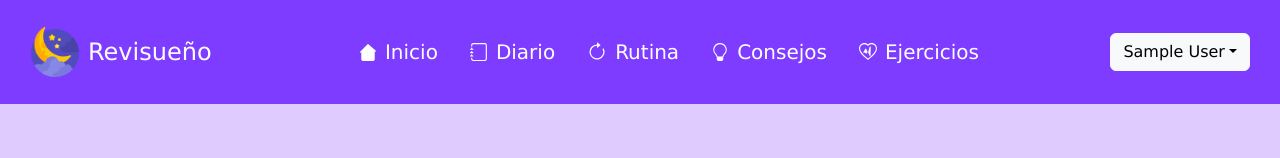
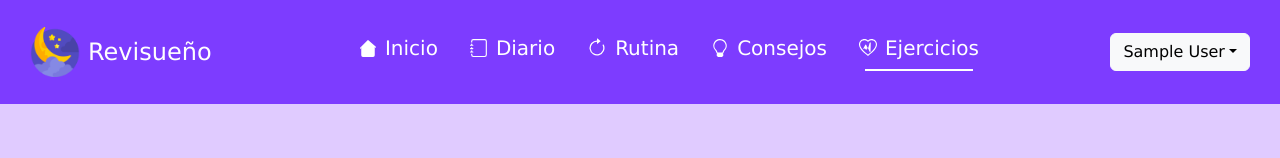
Before and after one commit to dareyesos15/revisueno, a React (Vite) app in the folder frontend/: page /exercise in a window 1280 px wide. Shown: the top 158 px of the page. Built offline with nearby package versions, Linux system fonts and the light colour scheme; no server answers; sample sign-in values are in the browser's storage.

Commit message:
feat: se cambia el diseño del componente navbar

```diff
--- a/frontend/src/components/AdviceList.jsx
+++ b/frontend/src/components/AdviceList.jsx
@@ -16,7 +16,7 @@ function AdviceList() {
           <div key={a.id} className="col-12 col-md-6">
             <div className="card shadow-sm h-100">
               <div className="card-body">
-                <h5 className="card-title">{a.title}</h5>
+                <h5 className="card-title fw-bold">{a.title}</h5>
                 <p className="card-text">{a.description}</p>
               </div>
             </div>
--- a/frontend/src/components/Exercise.jsx
+++ b/frontend/src/components/Exercise.jsx
@@ -47,7 +47,7 @@ function Exercise() {
                   </>
                 )}
                 <div className="card-body d-flex flex-column">
-                  <h5 className="card-title">{e.nombre}</h5>
+                  <h5 className="card-title fw-bold">{e.nombre}</h5>
                   <p className="card-text">{e.descripcion}</p>
                   <p className="text-muted mt-auto">
                     ⏱️ Duración: {e.duracion} minutos
--- a/frontend/src/components/Navbar.jsx
+++ b/frontend/src/components/Navbar.jsx
@@ -1,128 +1,133 @@
 import React, { useState, useRef, useEffect } from "react"
-import { Link, useNavigate } from "react-router-dom"
+import { Link, NavLink, useNavigate } from "react-router-dom"
 import Moon from "../assets/moon.png"
 
 function Navbar({ currentUser, setCurrentUser }) {
   const navigate = useNavigate()
-  const [showDropdown, setShowDropdown] = useState(false)
-  const dropdownRef = useRef(null)
+  const [showUserDropdown, setShowUserDropdown] = useState(false)
+  const [showMobileMenu, setShowMobileMenu] = useState(false)
+  const userDropdownRef = useRef(null)
+  const mobileMenuRef = useRef(null)
 
   const handleLogout = () => {
     setCurrentUser(null)
-    localStorage.removeItem("currentUser") // limpiar también localStorage
-    navigate("/select") // volver a selección de usuario
+    localStorage.removeItem("currentUser")
+    navigate("/select")
   }
 
-  // Cierra el menú si haces click fuera
   useEffect(() => {
     function handleClickOutside(event) {
-      if (dropdownRef.current && !dropdownRef.current.contains(event.target)) {
-        setShowDropdown(false)
+      if (userDropdownRef.current && !userDropdownRef.current.contains(event.target)) {
+        setShowUserDropdown(false)
+      }
+      if (mobileMenuRef.current && !mobileMenuRef.current.contains(event.target)) {
+        setShowMobileMenu(false)
       }
     }
     document.addEventListener("mousedown", handleClickOutside)
     return () => document.removeEventListener("mousedown", handleClickOutside)
   }, [])
 
+  const navLinks = (
+    <>
+      <NavLink
+        to="/start"
+        className={({ isActive }) => "nav-link fs-5 d-flex align-items-center justify-content-start justify-content-lg-center gap-2 mx-lg-3 navitem" + (isActive ? " active" : "")}
+      >
+        <svg xmlns="http://www.w3.org/2000/svg" width="18" height="18" fill="currentColor" className="bi bi-house" viewBox="0 0 16 16">
+          <path d="M8.354 1.146a.5.5 0 0 0-.708 0l-6.647 6.647a.5.5 0 0 0 .708.708L2 7.207V14.5A1.5 1.5 0 0 0 3.5 16h9a1.5 1.5 0 0 0 1.5-1.5V7.207l.293.294a.5.5 0 0 0 .708-.708L8.354 1.146z" />
+        </svg>
+        <span>Inicio</span>
+      </NavLink>
+      <NavLink
+        to="/diary"
+        className={({ isActive }) => "nav-link fs-5 d-flex align-items-center justify-content-start justify-content-lg-center gap-2 mx-lg-3 navitem" + (isActive ? " active" : "")}
+      >
+        <svg xmlns="http://www.w3.org/2000/svg" width="18" height="18" fill="currentColor" className="bi bi-journal" viewBox="0 0 16 16">
+          <path d="M3 0h10a2 2 0 0 1 2 2v12a2 2 0 0 1-2 2H3a2 2 0 0 1-2-2v-1h1v1a1 1 0 0 0 1 1h10a1 1 0 0 0 1-1V2a1 1 0 0 0-1-1H3a1 1 0 0 0-1 1v1H1V2a2 2 0 0 1 2-2" />
+          <path d="M1 5v-.5a.5.5 0 0 1 1 0V5h.5a.5.5 0 0 1 0 1h-2a.5.5 0 0 1 0-1zm0 3v-.5a.5.5 0 0 1 1 0V8h.5a.5.5 0 0 1 0 1h-2a.5.5 0 0 1 0-1zm0 3v-.5a.5.5 0 0 1 1 0v.5h.5a.5.5 0 0 1 0 1h-2a.5.5 0 0 1 0-1z" />
+        </svg>
+        <span>Diario</span>
+      </NavLink>
+      <NavLink
+        to="/routines"
+        className={({ isActive }) => "nav-link fs-5 d-flex align-items-center justify-content-start justify-content-lg-center gap-2 mx-lg-3 navitem" + (isActive ? " active" : "")}
+      >
+        <svg xmlns="http://www.w3.org/2000/svg" width="20" height="20" fill="currentColor" className="bi bi-arrow-clockwise" viewBox="0 0 16 16">
+          <path fillRule="evenodd" d="M8 3a5 5 0 1 0 4.546 2.914.5.5 0 0 1 .908-.417A6 6 0 1 1 8 2z" />
+          <path d="M8 4.466V.534a.25.25 0 0 1 .41-.192l2.36 1.966c.12.1.12.284 0 .384L8.41 4.658A.25.25 0 0 1 8 4.466" />
+        </svg>
+        <span>Rutina</span>
+      </NavLink>
+      <NavLink
+        to="/advice"
+        className={({ isActive }) => "nav-link fs-5 d-flex align-items-center justify-content-start justify-content-lg-center gap-2 mx-lg-3 navitem" + (isActive ? " active" : "")}
+      >
+        <svg xmlns="http://www.w3.org/2000/svg" width="18" height="18" fill="currentColor" className="bi bi-lightbulb" viewBox="0 0 16 16">
+          <path d="M2 6a6 6 0 1 1 10.174 4.31c-.203.196-.359.4-.453.619l-.762 1.769A.5.5 0 0 1 10.5 13a.5.5 0 0 1 0 1 .5.5 0 0 1 0 1l-.224.447a1 1 0 0 1-.894.553H6.618a1 1 0 0 1-.894-.553L5.5 15a.5.5 0 0 1 0-1 .5.5 0 0 1 0-1 .5.5 0 0 1-.46-.302l-.761-1.77a2 2 0 0 0-.453-.618A5.98 5.98 0 0 1 2 6m6-5a5 5 0 0 0-3.479 8.592c.263.254.514.564.676.941L5.83 12h4.342l.632-1.467c.162-.377.413-.687.676-.941A5 5 0 0 0 8 1" />
+        </svg>
+        <span>Consejos</span>
+      </NavLink>
+      <NavLink
+        to="/exercise"
+        className={({ isActive }) => "nav-link fs-5 d-flex align-items-center justify-content-start justify-content-lg-center gap-2 mx-lg-3 navitem" + (isActive ? " active" : "")}
+      >
+        <svg xmlns="http://www.w3.org/2000/svg" width="18" height="18" fill="currentColor" className="bi bi-heart-pulse" viewBox="0 0 16 16">
+          <path d="m8 2.748-.717-.737C5.6.281 2.514.878 1.4 3.053c-.523 1.023-.641 2.5.314 4.385.92 1.815 2.834 3.989 6.286 6.357 3.452-2.368 5.365-4.542 6.286-6.357.955-1.886.838-3.362.314-4.385C13.486.878 10.4.28 8.717 2.01zM8 15C-7.333 4.868 3.279-3.04 7.824 1.143c.06.055.119.112.176.171a3.12 3.12 0 0 1 .176-.17C12.72-3.042 23.333 4.867 8 15" />
+          <path d="M10.464 3.314a.5.5 0 0 0-.945.049L7.921 8.956 6.464 5.314a.5.5 0 0 0-.945-.049l-1.805 3.41.566.3.227-.431.945.049L6.464 9.79l1.18-2.459L9.45 11.29l.227.432.566-.3z" />
+        </svg>
+        <span>Ejercicios</span>
+      </NavLink>
+    </>
+  )
+
   return (
     <div className="separator">
       <nav className="navbar navbar-expand-lg navbar-settings">
         <div className="container-fluid d-flex justify-content-between align-items-center">
-          {/* IZQUIERDA: Logo + Nombre */}
           <div className="d-flex align-items-center">
             <img src={Moon} alt="logo" className="logo me-2" />
             <span className="navbar-brand mb-0 h1 text-white fs-4">Revisueño</span>
           </div>
 
-          {/* CENTRO: Navegación */}
-          <div className="d-flex justify-content-center flex-grow-1">
-            <Link
-              to="/start"
-              className="btn btn-link nav-link text-white fs-5 d-flex align-items-center justify-content-center gap-2 mx-3"
-            >
-              <svg xmlns="http://www.w3.org/2000/svg" width="18" height="18" fill="currentColor" className="bi bi-house" viewBox="0 0 16 16">
-                <path d="M8.354 1.146a.5.5 0 0 0-.708 0l-6.647 6.647a.5.5 0 0 0 .708.708L2 7.207V14.5A1.5 1.5 0 0 0 3.5 16h9a1.5 1.5 0 0 0 1.5-1.5V7.207l.293.294a.5.5 0 0 0 .708-.708L8.354 1.146z" />
-              </svg>
-
-              <span>Inicio</span>
-            </Link>
-
-            <Link
-              to="/diary"
-              className="btn btn-link nav-link text-white fs-5 d-flex align-items-center justify-content-center gap-2 mx-3"
-            >
-              <svg xmlns="http://www.w3.org/2000/svg" width="18" height="18" fill="currentColor" className="bi bi-journal" viewBox="0 0 16 16">
-                <path d="M3 0h10a2 2 0 0 1 2 2v12a2 2 0 0 1-2 2H3a2 2 0 0 1-2-2v-1h1v1a1 1 0 0 0 1 1h10a1 1 0 0 0 1-1V2a1 1 0 0 0-1-1H3a1 1 0 0 0-1 1v1H1V2a2 2 0 0 1 2-2" />
-                <path d="M1 5v-.5a.5.5 0 0 1 1 0V5h.5a.5.5 0 0 1 0 1h-2a.5.5 0 0 1 0-1zm0 3v-.5a.5.5 0 0 1 1 0V8h.5a.5.5 0 0 1 0 1h-2a.5.5 0 0 1 0-1zm0 3v-.5a.5.5 0 0 1 1 0v.5h.5a.5.5 0 0 1 0 1h-2a.5.5 0 0 1 0-1z" />
-              </svg>
-
-              <span>Diario</span>
-            </Link>
-
-            <Link
-              to="/routines"
-              className="btn btn-link nav-link text-white fs-5 d-flex align-items-center justify-content-center gap-2 mx-3"
-            >
-              <svg xmlns="http://www.w3.org/2000/svg" width="20" height="20" fill="currentColor" className="bi bi-arrow-clockwise" viewBox="0 0 16 16">
-                <path fillRule="evenodd" d="M8 3a5 5 0 1 0 4.546 2.914.5.5 0 0 1 .908-.417A6 6 0 1 1 8 2z" />
-                <path d="M8 4.466V.534a.25.25 0 0 1 .41-.192l2.36 1.966c.12.1.12.284 0 .384L8.41 4.658A.25.25 0 0 1 8 4.466" />
-              </svg>
-
-              <span>Rutina</span>
-            </Link>
-
-            <Link
-              to="/advice"
-              className="btn btn-link nav-link text-white fs-5 d-flex align-items-center justify-content-center gap-2 mx-3"
-            >
-              <svg xmlns="http://www.w3.org/2000/svg" width="18" height="18" fill="currentColor" className="bi bi-lightbulb" viewBox="0 0 16 16">
-                <path d="M2 6a6 6 0 1 1 10.174 4.31c-.203.196-.359.4-.453.619l-.762 1.769A.5.5 0 0 1 10.5 13a.5.5 0 0 1 0 1 .5.5 0 0 1 0 1l-.224.447a1 1 0 0 1-.894.553H6.618a1 1 0 0 1-.894-.553L5.5 15a.5.5 0 0 1 0-1 .5.5 0 0 1 0-1 .5.5 0 0 1-.46-.302l-.761-1.77a2 2 0 0 0-.453-.618A5.98 5.98 0 0 1 2 6m6-5a5 5 0 0 0-3.479 8.592c.263.254.514.564.676.941L5.83 12h4.342l.632-1.467c.162-.377.413-.687.676-.941A5 5 0 0 0 8 1" />
-              </svg>
-
-              <span>Consejos</span>
-            </Link>
-
-            <Link
-              to="/exercise"
-              className="btn btn-link nav-link text-white fs-5 d-flex align-items-center justify-content-center gap-2 mx-3"
-            >
-              <svg xmlns="http://www.w3.org/2000/svg" width="18" height="18" fill="currentColor" className="bi bi-heart-pulse" viewBox="0 0 16 16">
-                <path d="m8 2.748-.717-.737C5.6.281 2.514.878 1.4 3.053c-.523 1.023-.641 2.5.314 4.385.92 1.815 2.834 3.989 6.286 6.357 3.452-2.368 5.365-4.542 6.286-6.357.955-1.886.838-3.362.314-4.385C13.486.878 10.4.28 8.717 2.01zM8 15C-7.333 4.868 3.279-3.04 7.824 1.143c.06.055.119.112.176.171a3.12 3.12 0 0 1 .176-.17C12.72-3.042 23.333 4.867 8 15" />
-                <path d="M10.464 3.314a.5.5 0 0 0-.945.049L7.921 8.956 6.464 5.314a.5.5 0 0 0-.945-.049l-1.805 3.41.566.3.227-.431.945.049L6.464 9.79l1.18-2.459L9.45 11.29l.227.432.566-.3z" />
-              </svg>
-
-              <span>Ejercicios</span>
-            </Link>
+          <div className="d-none d-lg-flex justify-content-center flex-grow-1 text-white">
+            {navLinks}
           </div>
 
-          {/* DERECHA: Dropdown de usuario */}
-          <div className="dropdown" ref={dropdownRef}>
+          <div className="d-none d-lg-block" ref={userDropdownRef}>
+            <div className="dropdown">
+              <button
+                className="btn btn-light dropdown-toggle"
+                type="button"
+                onClick={() => setShowUserDropdown((v) => !v)}
+              >
+                {currentUser?.name || "Usuario"}
+              </button>
+              <ul className={`dropdown-menu dropdown-menu-end${showUserDropdown ? " show" : ""}`}>
+                <li><Link className="dropdown-item" to="/userEdit">Editar usuario</Link></li>
+                <li><button className="dropdown-item" onClick={handleLogout}>Cerrar sesión</button></li>
+              </ul>
+            </div>
+          </div>
+
+          <div className="d-lg-none" ref={mobileMenuRef}>
             <button
-              className="btn btn-light dropdown-toggle"
+              className="navbar-toggler"
               type="button"
-              id="userMenuButton"
-              aria-expanded={showDropdown}
-              onClick={() => setShowDropdown((v) => !v)}
+              onClick={() => setShowMobileMenu(!showMobileMenu)}
             >
-              {currentUser?.name || "Usuario"}
+              <span className="navbar-toggler-icon"></span>
             </button>
 
-            <ul
-              className={`dropdown-menu dropdown-menu-end${showDropdown ? " show" : ""}`}
-              aria-labelledby="userMenuButton"
-            >
-              <li>
-                <Link className="dropdown-item" to="/userEdit">
-                  Editar usuario
-                </Link>
-              </li>
-
-              <li>
-                <button className="dropdown-item" onClick={handleLogout}>
-                  Cerrar sesión
-                </button>
-              </li>
-            </ul>
+            <div className={`dropdown-menu dropdown-menu-end${showMobileMenu ? " show" : ""}`} style={{ right: 0, left: 'auto' }}>
+              <div className="text-dark">
+                {navLinks}
+              </div>
+              <hr className="dropdown-divider" />
+              <div className="dropdown-header">Hola, {currentUser?.name}</div>
+              <Link className="dropdown-item" to="/userEdit">Editar usuario</Link>
+              <button className="dropdown-item" onClick={handleLogout}>Cerrar sesión</button>
+            </div>
           </div>
         </div>
       </nav>
--- a/frontend/src/styles/App.css
+++ b/frontend/src/styles/App.css
@@ -2,12 +2,13 @@
 body {
   background-color: #e0cbff;
   font-family: 'Verdana', sans-serif;
-  font-size: 18px; /* Texto grande */
+  font-size: 18px;
+  /* Texto grande */
 }
 
 .main-color {
-    color: #5c1bbe;
-    font-weight: bold;
+  color: #5c1bbe;
+  font-weight: bold;
 }
 
 .second-color {
@@ -23,13 +24,15 @@ button.main-color {
 }
 
 button.main-color:hover {
-  background-color: #4a1496 !important; /* un poco más oscuro al pasar el mouse */
+  background-color: #4a1496 !important;
+  /* un poco más oscuro al pasar el mouse */
   border-color: #4a1496 !important;
 }
 
 button.btn-lg {
   padding: 16px;
-  font-size: 20px; /* botones grandes */
+  font-size: 20px;
+  /* botones grandes */
 }
 
 .login {
@@ -58,7 +61,8 @@ button.btn-lg {
 
 /* Separador para que el contenido no quede pegado */
 .separator {
-  margin-bottom: 3em; /* antes era 8em */
+  margin-bottom: 3em;
+  /* antes era 8em */
 }
 
 /* Estilos componente UserSelect*/
@@ -66,3 +70,29 @@ button.btn-lg {
 .user-list {
   cursor: pointer;
 }
+
+/* Animación para nav items */
+.navitem {
+  position: relative;
+  text-decoration: none;
+  padding-bottom: 8px;
+  /* Espacio para la línea */
+}
+
+.navitem::after {
+  content: '';
+  position: absolute;
+  width: 0;
+  height: 2px;
+  background-color: rgb(255, 255, 255);
+  bottom: 0;
+  left: 50%;
+  transform: translateX(-50%);
+  transition: width 0.3s ease-in-out;
+}
+
+.navitem:hover::after,
+.navitem.active::after {
+  width: 90%;
+  /* Ancho de la línea al pasar el mouse o si está activo */
+}
```
